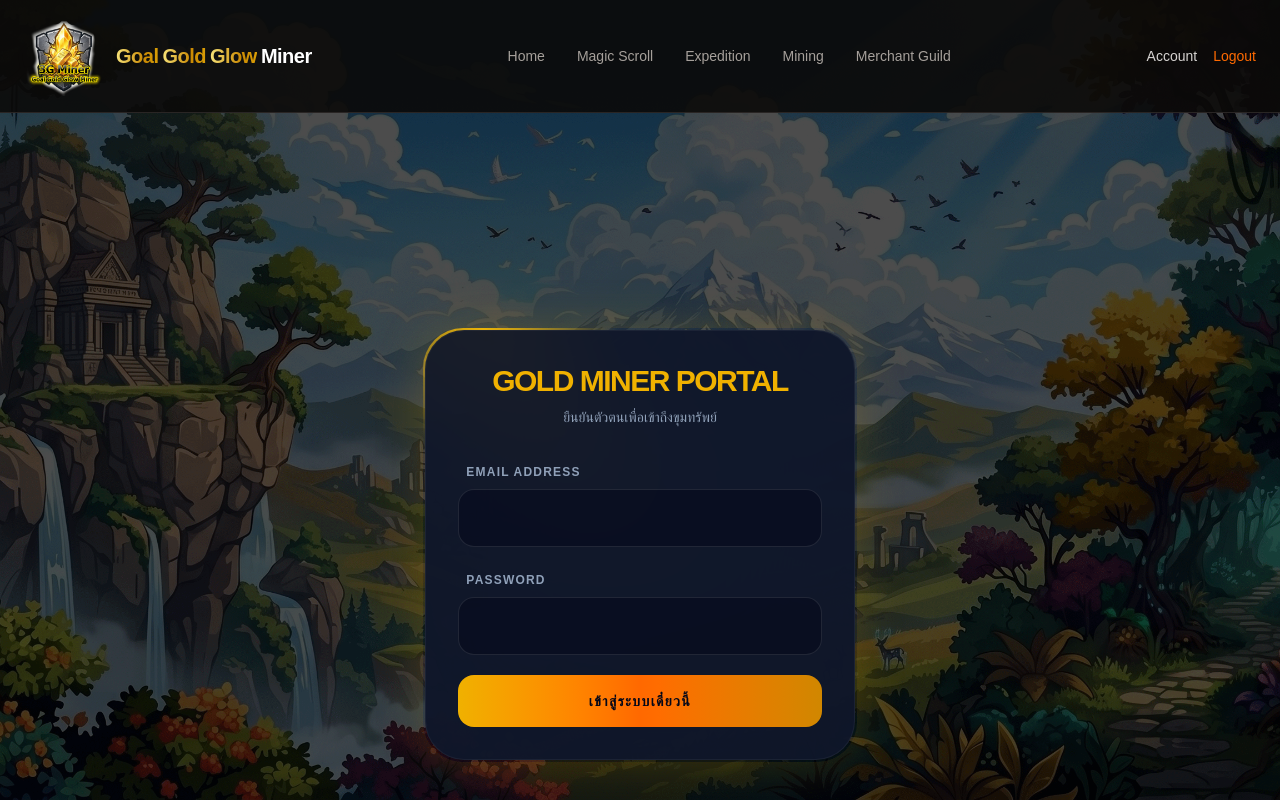
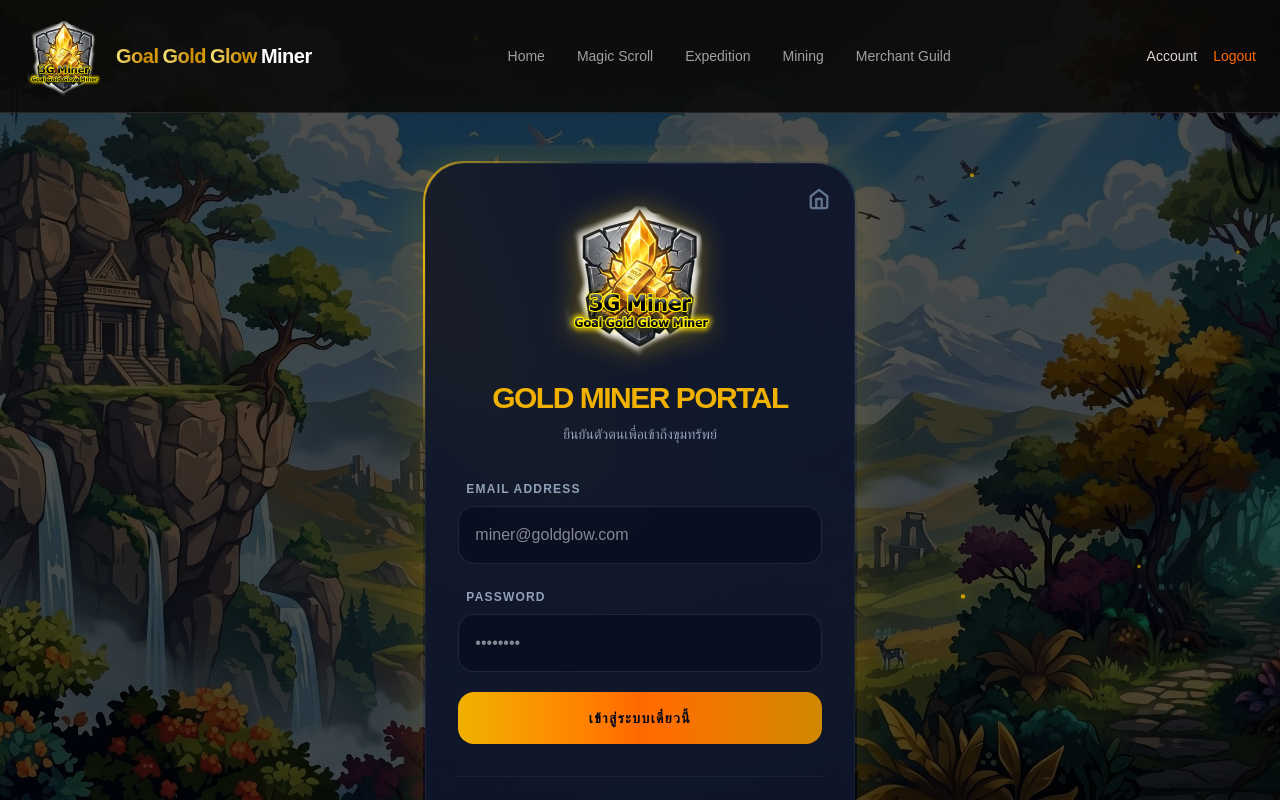
Before and after one commit to olAKloTH/my-mining-app, a Next.js app: page /login in a window 1280 px wide. Shown: the top 800 px of the page. Built offline with nearby package versions, Linux system fonts and the light colour scheme.

Commit message:
อัปเดตหน้าแรก

```diff
--- a/app/login/page.tsx
+++ b/app/login/page.tsx
@@ -1,22 +1,22 @@
-'use client';
-import { useState, useEffect } from 'react';
-import { motion } from 'framer-motion';
+"use client";
+import { useState, useEffect } from "react";
+import { motion } from "framer-motion";
 import Image from 'next/image';
 import Link from 'next/link';
-import { supabase } from '@/lib/supabaseClient'; // 1. นำเข้า supabase จากไฟล์ที่สร้างไว้
+import { supabase } from '@/lib/supabaseClient'; // นำเข้า Supabase
 
 export default function LoginPage() {
   const [isLoading, setIsLoading] = useState(false);
   const [mounted, setMounted] = useState(false);
 
-  // 2. เพิ่ม state เก็บข้อมูลฟอร์ม
+  // เพิ่ม State สำหรับเก็บข้อมูลที่ผู้ใช้กรอก
   const [email, setEmail] = useState('');
   const [password, setPassword] = useState('');
   const [errorMsg, setErrorMsg] = useState('');
 
   useEffect(() => setMounted(true), []);
 
-  // 3. ฟังก์ชัน Login จริง
+  // ฟังก์ชัน Login ที่เชื่อม Supabase
   const handleSubmit = async (e: React.FormEvent) => {
     e.preventDefault();
     setIsLoading(true);
@@ -28,56 +28,83 @@ export default function LoginPage() {
     });
 
     if (error) {
-      setErrorMsg(error.message); // โชว์ Error ถ้าล็อกอินไม่ได้
+      setErrorMsg("อีเมลหรือรหัสผ่านไม่ถูกต้อง"); // แจ้งเตือนถ้าล็อกอินพลาด
     } else {
-      window.location.href = '/'; // ล็อกอินสำเร็จ กลับหน้าหลัก
+      window.location.href = '/'; // ล็อกอินสำเร็จ ไปหน้าหลัก
     }
     setIsLoading(false);
   };
 
   return (
     <main className="relative min-h-screen flex flex-col items-center justify-center bg-slate-950 p-4 overflow-hidden">
-      {/* ... (ส่วน Background คงเดิม) ... */}
+      {/* 1. Background & Gold Sparkles */}
       <div className="fixed inset-0 z-0">
         <div className="absolute inset-0 bg-[url('/bg-game3.webp')] bg-cover bg-center" />
         <div className="absolute inset-0 bg-black/70" />
+
+        {mounted && [...Array(15)].map((_, i) => (
+          <motion.div
+            key={i}
+            className="absolute w-1 h-1 bg-yellow-400 rounded-full"
+            initial={{ left: `${Math.random() * 100}%`, top: `${Math.random() * 100}%`, opacity: 0 }}
+            animate={{ opacity: [0, 1, 0], scale: [0, 1.5, 0], y: [0, -50] }}
+            transition={{ duration: 3 + Math.random() * 4, repeat: Infinity, delay: Math.random() * 5 }}
+            style={{ filter: "blur(0.5px) drop-shadow(0 0 5px #eab308)" }}
+          />
+        ))}
       </div>
 
+      {/* 2. Login Card */}
       <motion.div
         initial={{ opacity: 0, scale: 0.9 }}
         animate={{ opacity: 1, scale: 1 }}
         className="relative p-[2px] rounded-[2.5rem] overflow-hidden z-10 shadow-[0_0_50px_rgba(234,179,8,0.2)]"
       >
-        <div className="absolute inset-[-100%] z-0" style={{ background: "conic-gradient(from 0deg, transparent 0deg, transparent 150deg, #eab308 180deg, transparent 210deg, transparent 360deg)", animation: "spin 4s linear infinite" }} />
+        <div
+          className="absolute inset-[-100%] z-0"
+          style={{
+            background: "conic-gradient(from 0deg, transparent 0deg, transparent 150deg, #eab308 180deg, transparent 210deg, transparent 360deg)",
+            animation: "spin 4s linear infinite"
+          }}
+        />
         <div className="relative w-full max-w-md bg-slate-900/95 backdrop-blur-3xl p-8 rounded-[2.45rem] z-10 border border-white/5">
 
+          <Link href="/" className="absolute top-6 right-6 text-slate-500 hover:text-yellow-500 transition-colors">
+            <svg width="22" height="22" viewBox="0 0 24 24" fill="none" stroke="currentColor" strokeWidth="2.5" strokeLinecap="round" strokeLinejoin="round">
+              <path d="M3 9l9-7 9 7v11a2 2 0 0 1-2 2H5a2 2 0 0 1-2-2z"></path>
+              <polyline points="9 22 9 12 15 12 15 22"></polyline>
+            </svg>
+          </Link>
+
           <div className="text-center mb-8">
+            <div className="w-40 h-40 mx-auto relative mb-6 drop-shadow-[0_0_15px_rgba(234,179,8,0.5)]">
+              <Image src="/logom.png" alt="Logo" width={240} height={240} className="object-contain w-full h-full" />
+            </div>
             <h2 className="text-3xl font-black text-yellow-500 uppercase tracking-tighter">Gold Miner Portal</h2>
             <p className="text-slate-400 mt-2 text-sm font-medium">ยืนยันตัวตนเพื่อเข้าถึงขุมทรัพย์</p>
           </div>
 
           <form onSubmit={handleSubmit} className="space-y-5">
-            {/* โชว์ Error ถ้ามี */}
-            {errorMsg && <p className="text-red-500 text-xs text-center">{errorMsg}</p>}
+            {errorMsg && <p className="text-red-500 text-xs text-center font-bold">{errorMsg}</p>}
 
             <div>
               <label className="text-xs font-bold text-slate-400 ml-2 uppercase tracking-widest">Email Address</label>
               <input
-                type="email"
-                required
+                type="email" required
                 value={email}
                 onChange={(e) => setEmail(e.target.value)}
                 className="w-full mt-1.5 p-4 rounded-2xl bg-slate-950/50 border border-white/10 text-white focus:border-yellow-500/50 outline-none transition-all"
+                placeholder="miner@goldglow.com"
               />
             </div>
             <div>
               <label className="text-xs font-bold text-slate-400 ml-2 uppercase tracking-widest">Password</label>
               <input
-                type="password"
-                required
+                type="password" required
                 value={password}
                 onChange={(e) => setPassword(e.target.value)}
                 className="w-full mt-1.5 p-4 rounded-2xl bg-slate-950/50 border border-white/10 text-white focus:border-yellow-500/50 outline-none transition-all"
+                placeholder="••••••••"
               />
             </div>
             <button type="submit" disabled={isLoading} className="w-full bg-gradient-to-r from-yellow-500 via-orange-500 to-yellow-600 text-slate-950 font-black py-4 rounded-2xl hover:brightness-110 active:scale-[0.98] transition-all uppercase tracking-widest text-sm">
@@ -85,9 +112,28 @@ export default function LoginPage() {
             </button>
           </form>
 
-          {/* ... (ส่วน ลิงก์ Register และ Footer คงเดิม) ... */}
+          <div className="mt-8 pt-6 border-t border-white/5 text-center">
+            <Link href="/singup" className="group text-sm font-bold text-slate-400 hover:text-yellow-500 transition-colors">
+              ยังไม่มีบัญชีขุดทอง? <span className="text-yellow-500">ลงทะเบียนที่นี่</span>
+            </Link>
+          </div>
+
+          <Link href="/" className="mt-8 relative group w-full flex items-center justify-center gap-3 py-5 rounded-2xl border border-yellow-500/30 bg-slate-950/40 hover:bg-yellow-500/10 hover:border-yellow-500 transition-all duration-300">
+            <svg width="22" height="22" viewBox="0 0 24 24" fill="none" stroke="currentColor" strokeWidth="3" strokeLinecap="round" strokeLinejoin="round" className="text-yellow-500 group-hover:-translate-x-1 transition-transform">
+              <polyline points="15 18 9 12 15 6"></polyline>
+            </svg>
+            <span className="font-black text-sm uppercase tracking-[0.2em] text-yellow-500">กลับสู่หน้าหลัก</span>
+          </Link>
         </div>
       </motion.div>
+
+      <footer className="mt-8 z-10 text-slate-600 text-xs font-medium uppercase tracking-widest">
+        © 2026 Gold Miner Portal. All rights reserved.
+      </footer>
+
+      <style jsx global>{`
+        @keyframes spin { from { transform: rotate(0deg); } to { transform: rotate(360deg); } }
+      `}</style>
     </main>
   );
 }
```
